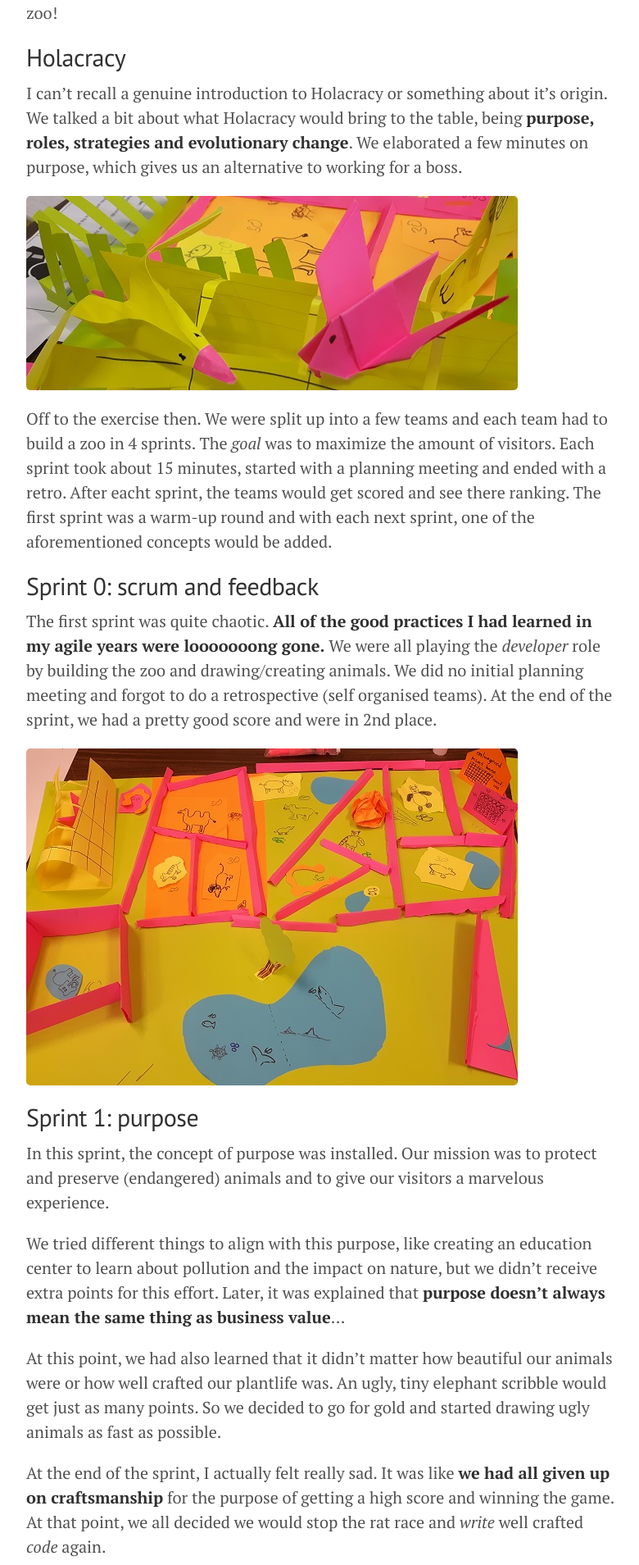
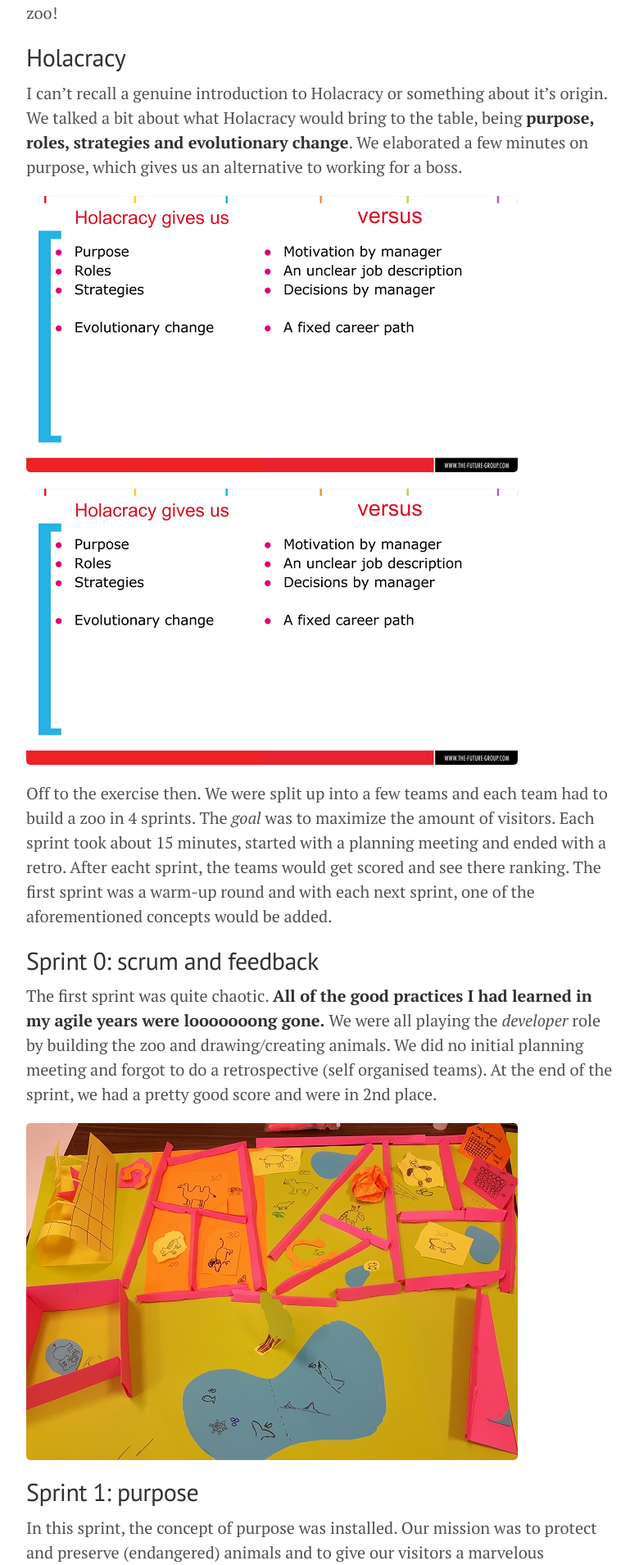
Before and after one commit to TimDM1980/TimDM1980.github.io, a Jekyll site: the page built from _posts/2016-12-04-zoolocracy.markdown, in a window 1280 px wide. Shown: the part 381-2290 px from the top of the page at 82% size, without its empty margins (248-1028 px from the left). Built offline with Jekyll 4.4.1, drawn with Linux system fonts in a browser that asks for light colours; comment, search, counter and statistics services are not loaded.

Commit message:
try to fix broken link 2

```diff
--- a/_posts/2016-12-04-zoolocracy.markdown
+++ b/_posts/2016-12-04-zoolocracy.markdown
@@ -16,7 +16,8 @@
 We talked a bit about what Holacracy would bring to the table, being __purpose, roles, strategies and evolutionary change__.
 We elaborated a few minutes on purpose, which gives us an alternative to working for a boss.
 
-[![]({{site.url}}/public/assets/2016-12-04-zoolocracy/birds.jpg)](https://docs.google.com/presentation/d/1Oq7hyYVO6ffE9L1IrLS6CPCQBk2kZhRRNlEdisw7ptc/edit#slide=id.p16)
+[![]({{site.url}}/public/assets/2016-12-04-zoolocracy/concepts.png)](https://docs.google.com/presentation/d/1Oq7hyYVO6ffE9L1IrLS6CPCQBk2kZhRRNlEdisw7ptc/edit#slide=id.p16)
+[![]({{site.url}}/public/assets/2016-12-04-zoolocracy/concepts.png)](https://docs.google.com/presentation/d/1Oq7hyYVO6ffE9L1IrLS6CPCQBk2kZhRRNlEdisw7ptc/edit#slide=id.p16)
 
 Off to the exercise then.
 We were split up into a few teams and each team had to build a zoo in 4 sprints.
```
Also changed, not shown: public/assets/2016-12-04-zoolocracy/concepts.png (added).
